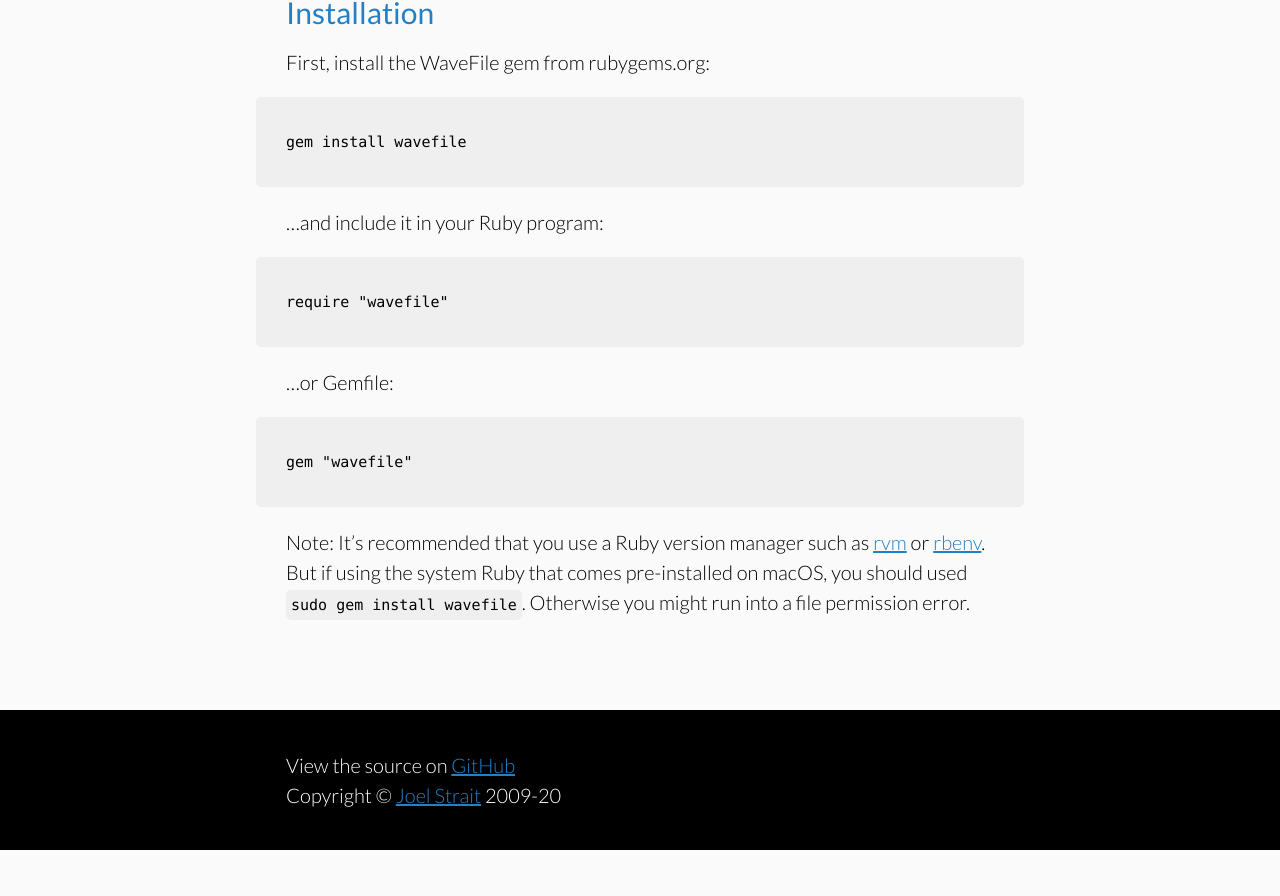
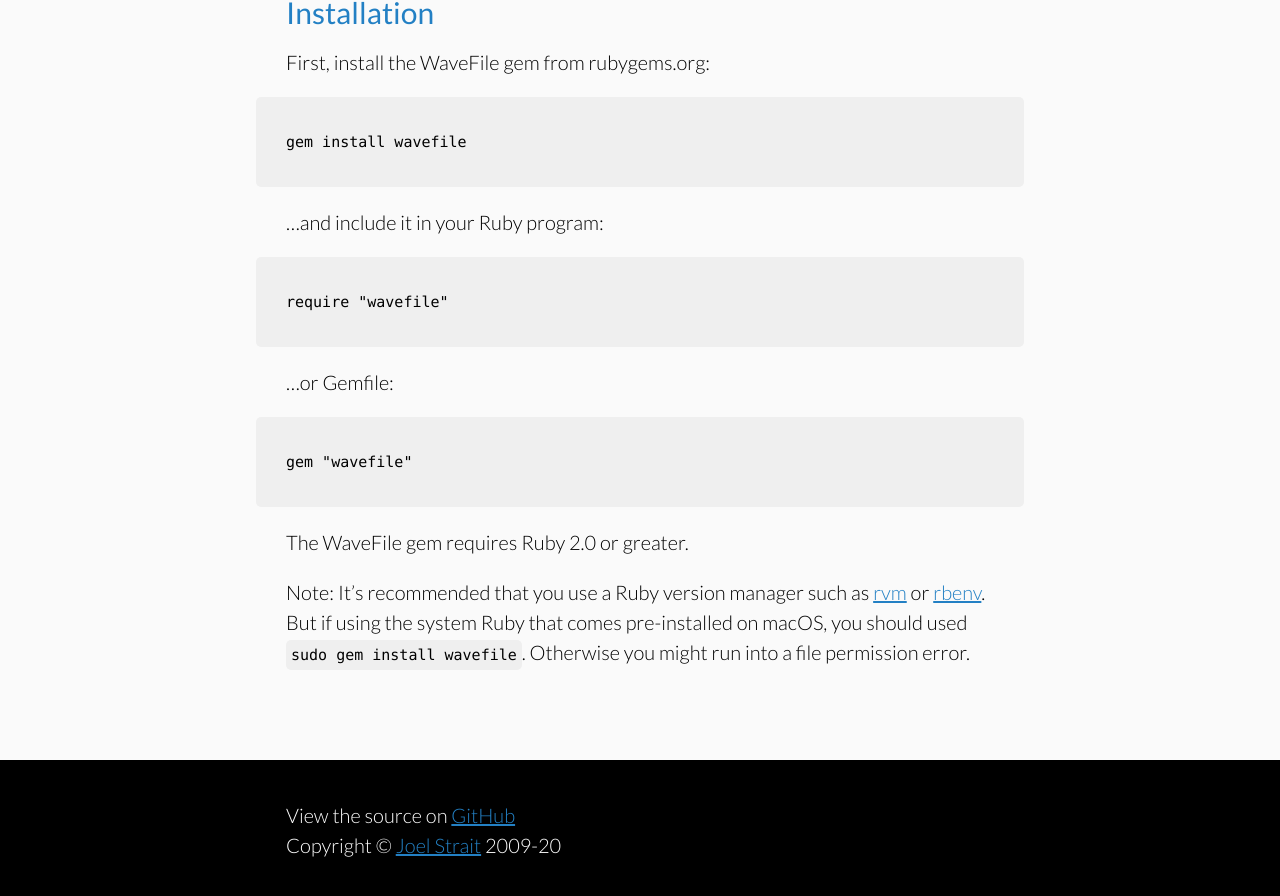
Before and after one commit to jstrait/wavefile, a Jekyll site: the page built from index.html, in a window 1280 px wide and 900 px high, scrolled down 2033 px. Shown: the top 896 px of the window. Built offline with Jekyll 4.4.1, drawn with Linux system fonts in a browser that asks for light colours; some web fonts are replaced; before the commit the page ends 2883 px from its top, so only the background shows below that.

Commit message:
Adding note about minimum required Ruby version

```diff
--- a/index.html
+++ b/index.html
@@ -74,5 +74,6 @@ end{% endhighlight %}
   <pre><code>require "wavefile"</code></pre>
   <p>&hellip;or Gemfile:</p>
   <pre><code>gem "wavefile"</code></pre>
+  <p>The WaveFile gem requires Ruby 2.0 or greater.</p>
   <p>Note: It&rsquo;s recommended that you use a Ruby version manager such as <a href="https://rvm.io/">rvm</a> or <a href="https://github.com/sstephenson/rbenv/">rbenv</a>. But if using the system Ruby that comes pre-installed on macOS, you should used <code>sudo gem install wavefile</code>. Otherwise you might run into a file permission error.</p>
 </div>
```
